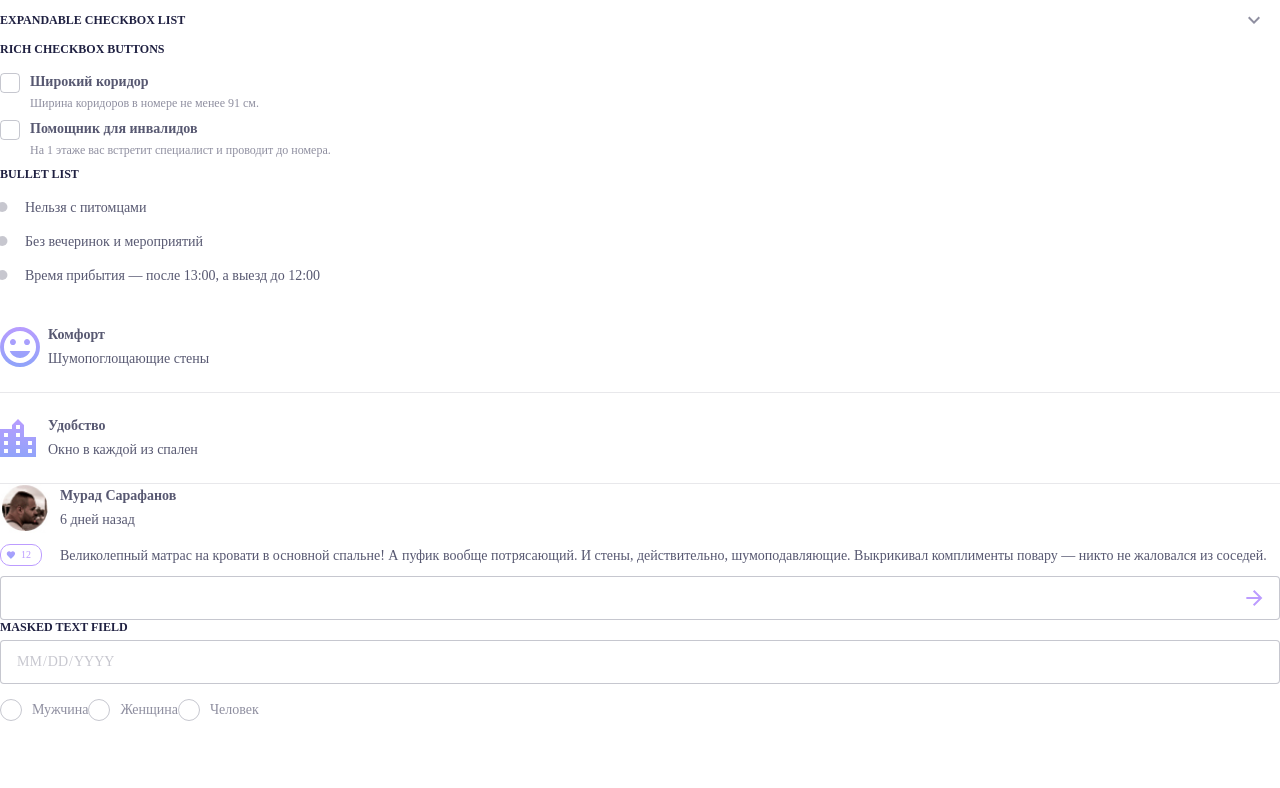
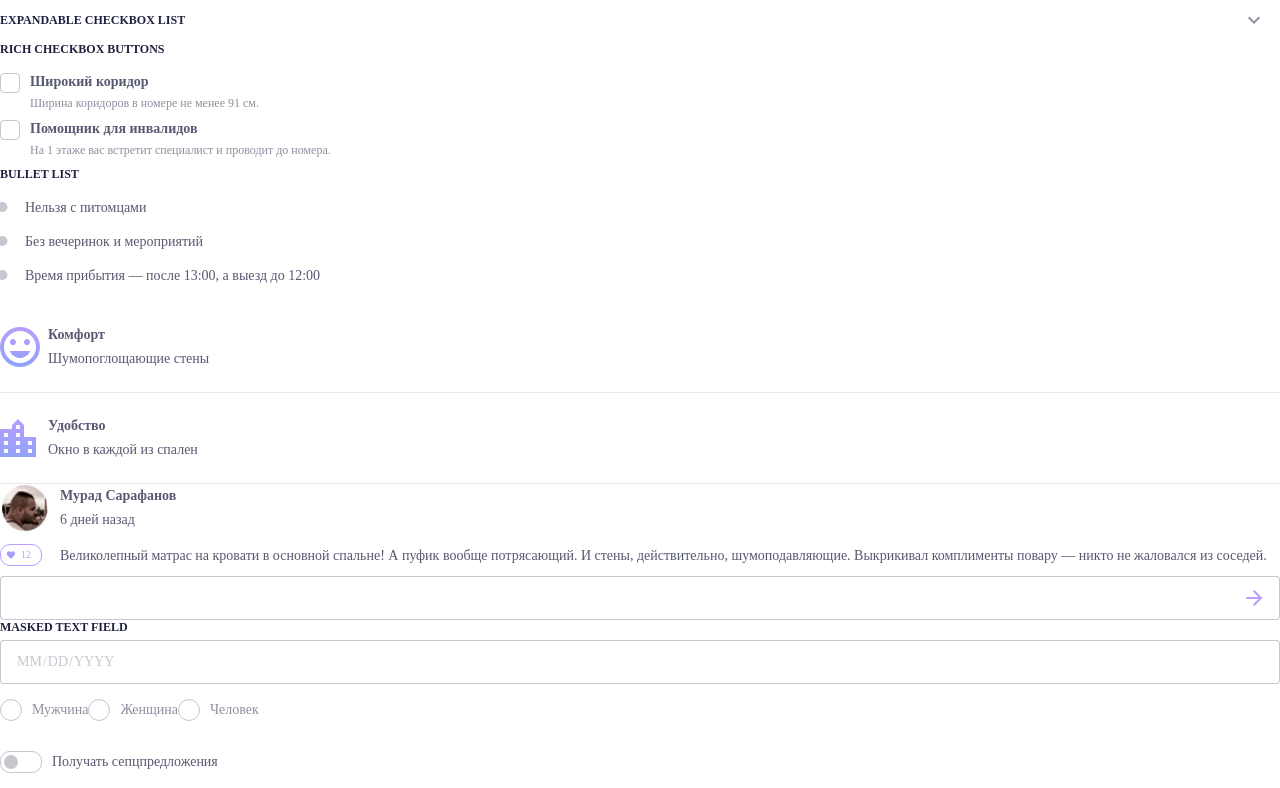
Before and after one commit to Ga11et/hotelBooking, a React (Create React App) app: page / in a window 1280 px wide. Shown: the part 297-1085 px from the top of the page. Before the commit the page ends 1033 px from the top, so only its background shows below. Built offline with nearby package versions, Linux system fonts and the light colour scheme.

Commit message:
added toggle component

```diff
--- a/src/App.tsx
+++ b/src/App.tsx
@@ -10,6 +10,7 @@ import image2 from './assets/image2.svg'
 import person1 from './assets/person1.jpg'
 import { Comment, data } from "./components/comment/comment"
 import { RadioButton } from './components/radiobutton/radiobutton'
+import { ToggleButton } from "./components/togglebutton/togglebutton"
 
 const richCheckboxData = [
   { label: 'Широкий коридор', describtion: 'Ширина коридоров в номере не менее 91 см.' },
@@ -46,6 +47,7 @@ export const App = () => {
       <RadioButton name="some" label="Мужчина" />
       <RadioButton name="some" label="Женщина" />
       <RadioButton name="some" label="Человек" />
+      <ToggleButton label="Получать сепцпредложения" name="some2" />
     </div>
   </>
 }
--- /dev/null
+++ b/src/components/togglebutton/togglebutton.module.css
@@ -0,0 +1,61 @@
+@keyframes toggleRight {
+    0%{
+        left: 0;
+        right: 20px;
+    }
+    100%{
+        right: 0;
+        left: 20px;
+    }
+}
+@keyframes toggleLeft {
+    0%{
+        left: 20px;
+        right: 0px;
+    }
+    100%{
+        right: 20px;
+        left: 0px;
+    }
+}
+
+.toggleContainer{
+    display: flex;
+    align-items: center;
+}
+.toggleContainer > input{
+    display: none;
+}
+.toggleContainer > span{
+    display: flex;
+    flex-direction: row;
+    align-items: center;
+    width: 40px;
+    height: 20px;
+    border: 1px solid var(--grey-25);
+    border-radius: 10px;
+    position: relative;
+}
+.toggleContainer > span > span{
+    box-sizing: border-box;
+    background: var(--grey-25);
+    width: 20px;
+    height: 20px;
+    border: 3px solid white;
+    border-radius: 50%;
+    position: absolute;
+    animation: toggleLeft 400ms 1 forwards;
+}
+.toggleContainer > p{
+    padding-left: 10px;
+    color: var(--grey-75);
+    font-size: 14px;
+    line-height: 24px;
+}
+.toggleContainer input:checked ~ span{
+    border-color: var(--purple);
+}
+.toggleContainer input:checked ~ span > span{
+    background: var(--gradient);
+    animation: toggleRight 400ms 1 forwards;
+}
--- /dev/null
+++ b/src/components/togglebutton/togglebutton.tsx
@@ -0,0 +1,15 @@
+import { FC } from "react";
+import css from './togglebutton.module.css'
+
+type props = {
+    name: string
+    label: string
+}
+
+export const ToggleButton: FC<props> = ({ name, label }) => {
+    return <label className={css.toggleContainer}>
+        <input type='checkbox' name={name} />
+        <span><span></span></span>
+        <p>{label}</p>
+    </label>
+}
```
